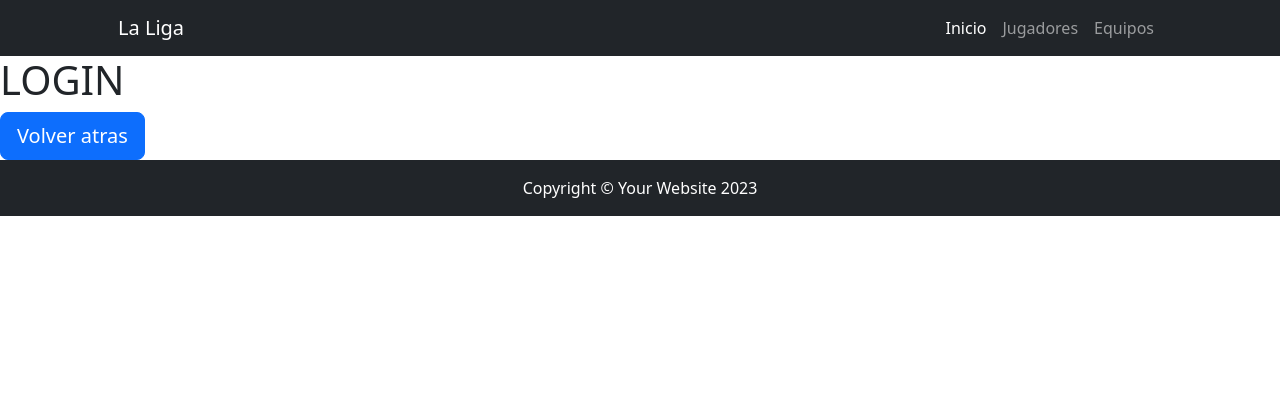
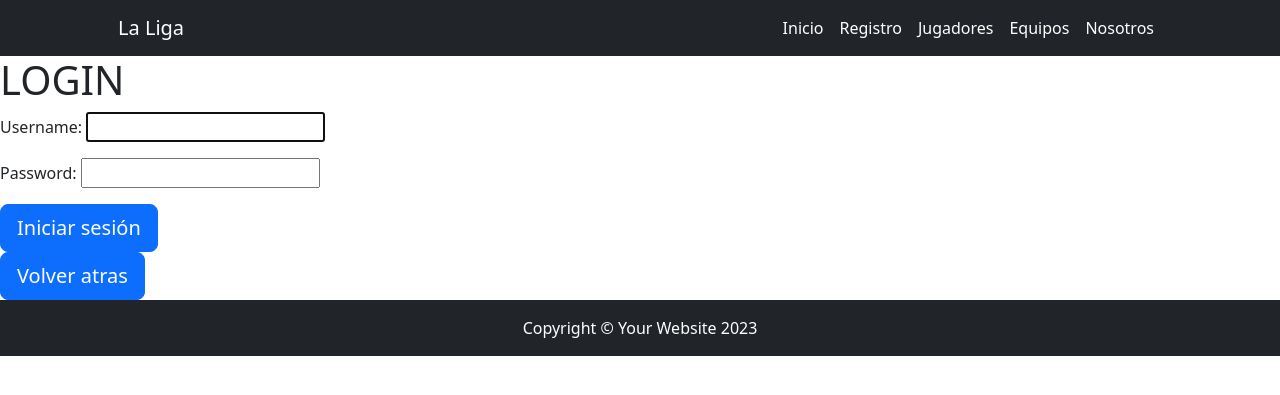
Before and after one commit to Lihuel/pre-entrega-3, a Django app: page /login in a window 1280 px wide. Shown: the top 395 px of the page. Run offline with Django 4.2, Linux system fonts and the light colour scheme; some libraries are stand-ins or nearby versions.

Commit message:
login armado - falta permisos

```diff
--- a/project/apps/home/templates/home/login.html
+++ b/project/apps/home/templates/home/login.html
@@ -3,5 +3,11 @@
 {% block content %}
 
 <h1>LOGIN</h1>
+
+<form method="post">
+    {% csrf_token %}
+    {{ form.as_p }}
+        <a><button class="btn btn-primary btn-lg"  type="submit">Iniciar sesión</button> </a>
+</form>
 <a class="btn btn-primary btn-lg" href="{% url 'home:index' %}">Volver atras </a>
 {% endblock content %}
--- a/project/apps/home/templates/home/navbar.html
+++ b/project/apps/home/templates/home/navbar.html
@@ -8,8 +8,10 @@
         <div class="collapse navbar-collapse" id="navbarSupportedContent">
             <ul class="navbar-nav ms-auto mb-2 mb-lg-0">
                 <li class="nav-item"><a class="nav-link active" aria-current="page" href="{% url 'home:index' %}">Inicio</a></li>
-                <li class="nav-item"><a class="nav-link" href="{% url 'jugador:index' %}">Jugadores</a></li>
-                <li class="nav-item"><a class="nav-link" href="{% url 'equipos:index' %}">Equipos</a></li>
+                <li class="nav-item"><a class="nav-link active" aria-current="page" href="{% url 'home:registro' %}">Registro</a></li>
+                <li class="nav-item"><a class="nav-link active" aria-current="page" href="{% url 'jugador:index' %}">Jugadores</a></li>
+                <li class="nav-item"><a class="nav-link active" aria-current="page" href="{% url 'equipos:index' %}">Equipos</a></li>
+                <li class="nav-item"><a class="nav-link active" aria-current="page" href="{% url 'home:nosotros' %}">Nosotros</a></li>
             </ul>
         </div>
     </div>
--- a/project/apps/home/urls.py
+++ b/project/apps/home/urls.py
@@ -1,4 +1,5 @@
 from django.urls import path
+from django.contrib.auth.views import LogoutView
 from . import views
 from django.contrib.staticfiles.urls import staticfiles_urlpatterns
 
@@ -6,7 +7,13 @@ urlpatterns = [
 
     path("",views.index, name ="index"),
     path("laliga",views.laliga, name ="laliga"),
-    path("login",views.login, name ="login"),
+    path("login",views.login_request, name ="login"),
+    path("registro",views.registro, name ="registro"),
+    path("logout", LogoutView.as_view(template_name="home/logout.html"), name="logout"),
+    path("nosotros",views.nosotros, name ="nosotros"),
+
+
+
     # path("noticias",views.noticias, name ="noticias"),
 ]
 
--- a/project/apps/home/views.py
+++ b/project/apps/home/views.py
@@ -1,5 +1,9 @@
 from django.shortcuts import render
 from datetime import datetime
+from django.contrib.auth import authenticate, login
+from django.contrib.auth.forms import AuthenticationForm
+from . import forms
+
 
 def index(request):
     return render(request, "home/index.html")
@@ -9,8 +13,35 @@ def laliga(request):
     Fecha = now.strftime("%d de  %B del %Y ")
     return render(request, "home/laliga.html", {"Fecha": Fecha})
 
-def login(request):
-    return render(request, "home/login.html")
+
+def nosotros(request):
+    return render(request, "home/nosotros.html")
+
+
+def login_request(request):
+    if request.method == "POST":
+        form = forms.CustomAuthenticationForm(request, data=request.POST)
+        if form.is_valid():
+            usuario = form.cleaned_data.get("username")
+            contraseña = form.cleaned_data.get("password")
+            user = authenticate(username=usuario, password=contraseña)
+            if user is not None:
+                login(request, user)
+                return render(request, "home/index.html", {"mensaje": f"Usted a sido logeado como {usuario}"})
+    else:
+        form = AuthenticationForm()
+    return render(request, "home/login.html", {"form": form})
+
+def registro(request):
+    if request.method == "POST":
+        form = forms.CustomUserCreationForm(request.POST)
+        if form.is_valid():
+            username = form.cleaned_data["username"]
+            form.save()
+            return render(request, "home/index.html", {"Usuario": username})
+    else:
+        form = forms.CustomUserCreationForm()
+    return render(request, "home/registro.html", {"form": form})
 
 # def noticias(request):
 #     return render(request, "noticias/index.html")
```
Also changed, not shown: project/apps/home/forms.py (added, +23 -0 lines), project/apps/home/templates/home/logout.html (added, +10 -0 lines), project/apps/home/templates/home/nosotros.html (added, +9 -0 lines), project/apps/home/templates/home/registro.html (added, +12 -0 lines).
